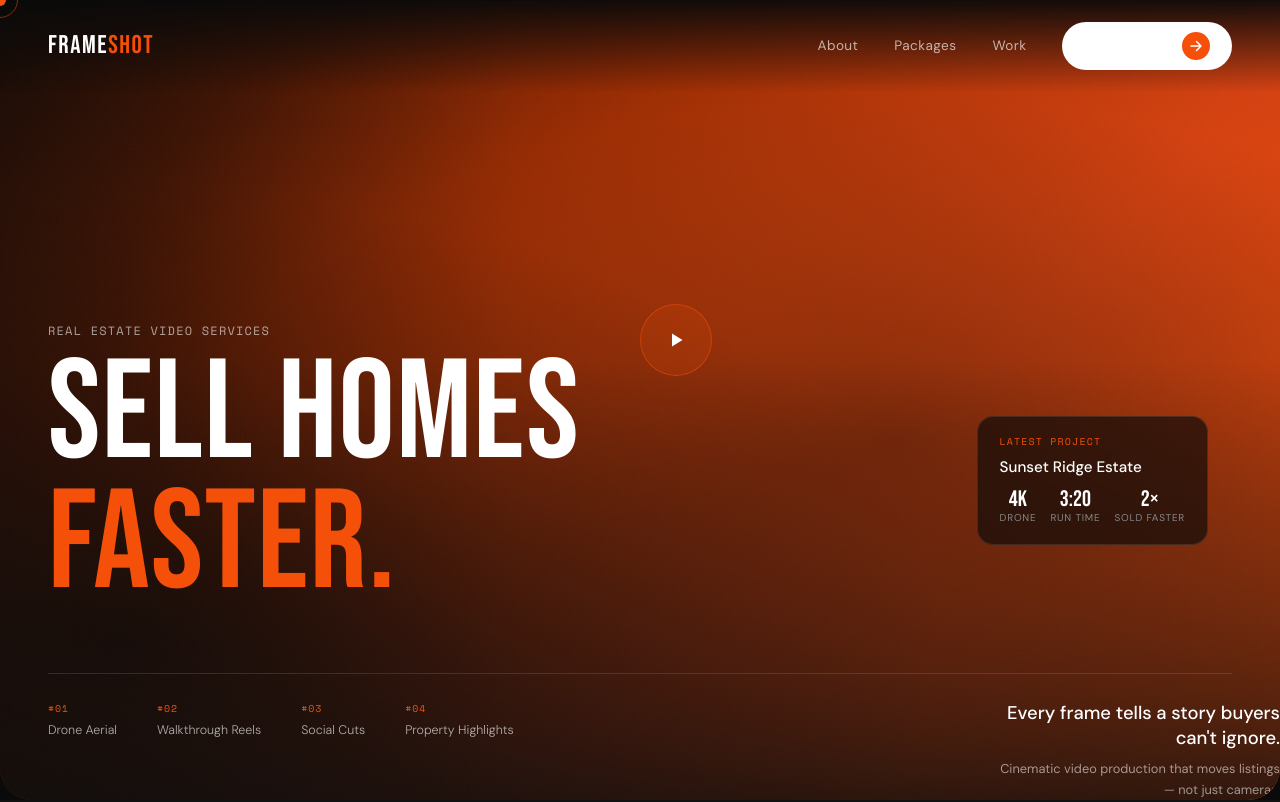
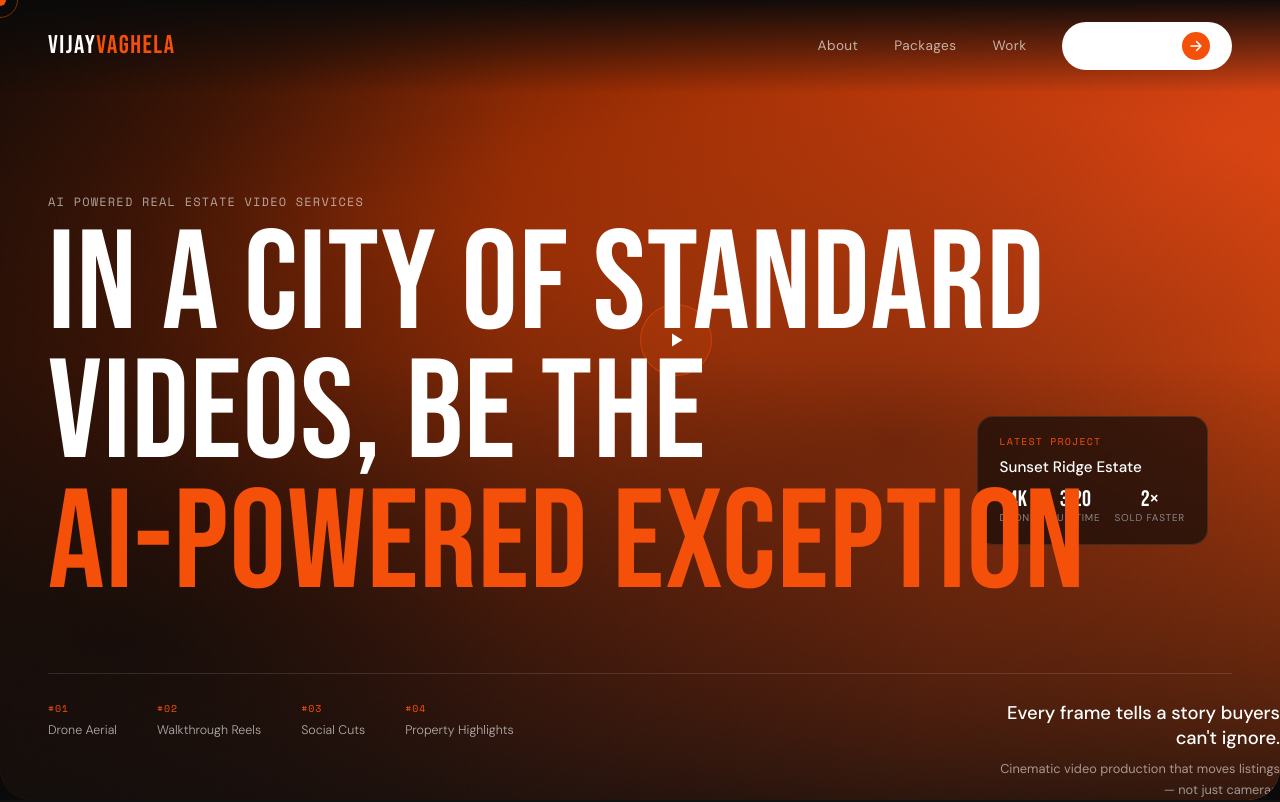
Before and after one commit to vaghelavijay178-hub/realestate, a Next.js app: page / in a window 1280 px wide. Shown: the top 802 px of the page. Built offline with nearby package versions, Linux system fonts and the light colour scheme.

Commit message:
Update page.tsx

```diff
--- a/app/page.tsx
+++ b/app/page.tsx
@@ -389,7 +389,7 @@ export default function Home() {
 
       {/* NAV */}
       <nav ref={navRef}>
-        <a href="#" className="nav-logo">Frame<span>Shot</span></a>
+        <a href="#" className="nav-logo">Vijay<span>Vaghela</span></a>
         <div className="nav-links">
           <a href="#about">About</a>
           <a href="#packages">Packages</a>
@@ -428,8 +428,8 @@ export default function Home() {
         </div>
 
         <div className="hero-content">
-          <div className="hero-eyebrow">Real Estate Video Services</div>
-          <h1 className="hero-title">Sell Homes<br/><em>Faster.</em></h1>
+          <div className="hero-eyebrow">Ai powered Real Estate Video Services</div>
+          <h1 className="hero-title">In a city of standard videos, be the<br/><em>AI-powered exception</em></h1>
         </div>
 
         <div className="hero-tagline">
```
